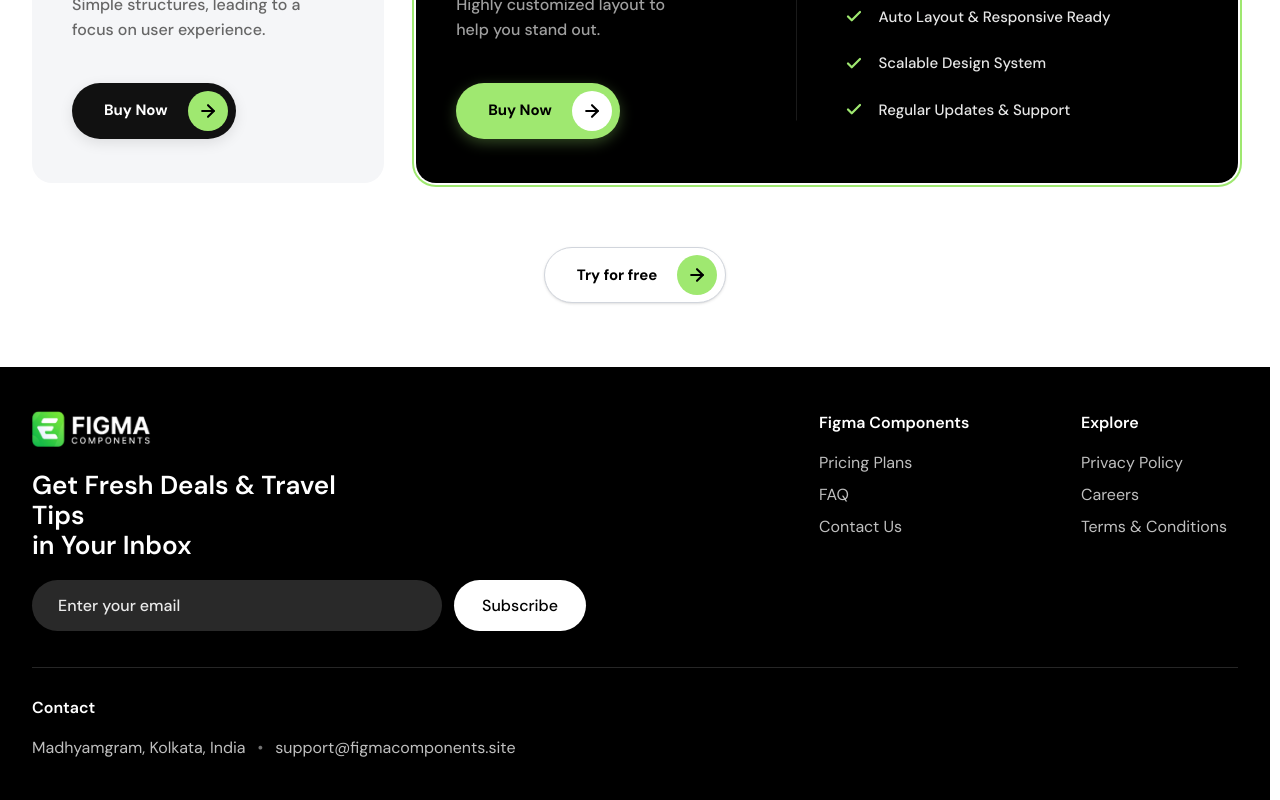
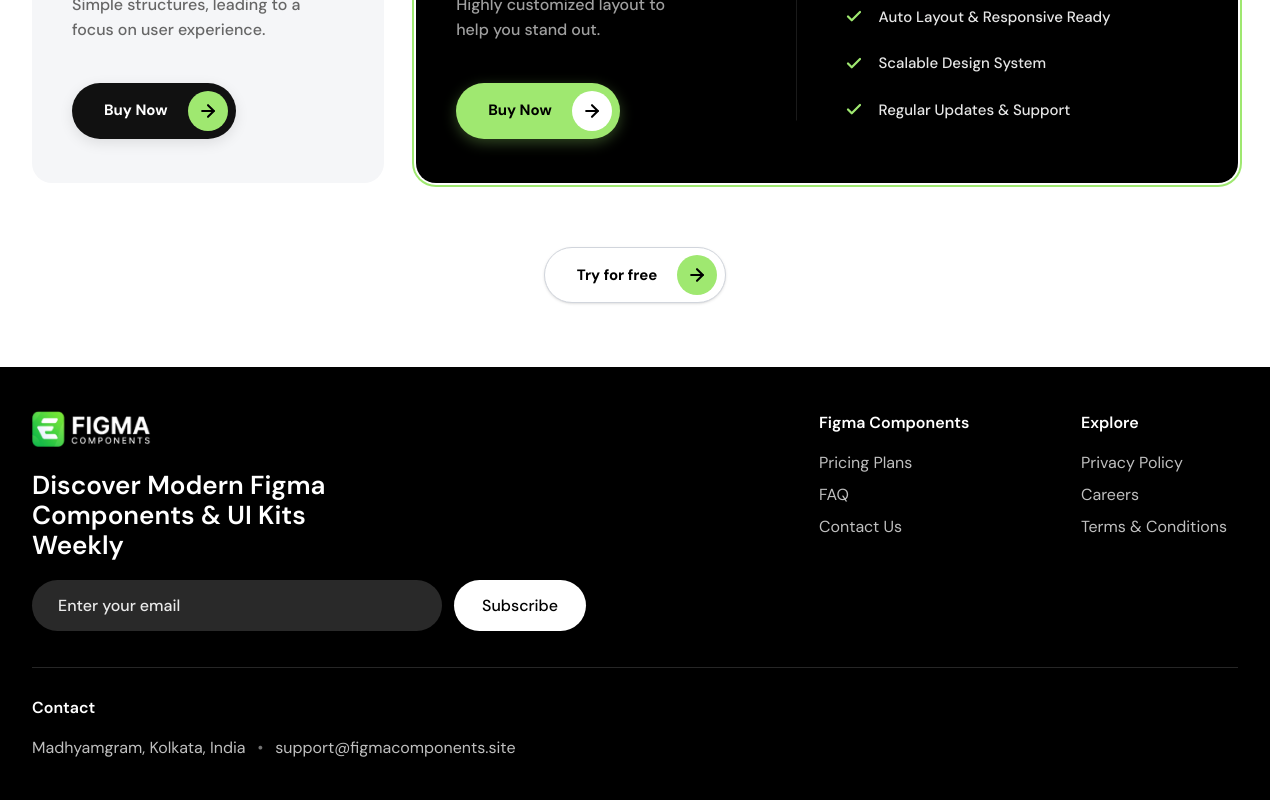
Before and after one commit to sayamghosh/figma-library, a Next.js app in the folder frontend-nextjs/: page / in a window 1280 px wide. Shown: the part 5505-6305 px from the top of the page. Built offline with nearby package versions, Linux system fonts and the light colour scheme; no server answers.

Commit message:
fix: update footer section heading and description for clarity

```diff
--- a/frontend-nextjs/components/FooterSection.tsx
+++ b/frontend-nextjs/components/FooterSection.tsx
@@ -15,9 +15,9 @@ export function FooterSection() {
               className="h-9 w-auto object-contain"
             />
             <h2 className="mt-6 max-w-[350px] text-[26px] font-semibold leading-[1.14] text-white">
-              Get Fresh Deals &amp; Travel Tips
+              Discover Modern Figma Components &amp; UI Kits
               <br />
-              in Your Inbox
+              Weekly
             </h2>
             <form className="mt-5 flex w-full max-w-[554px] flex-col gap-3 sm:flex-row">
               <input
```
